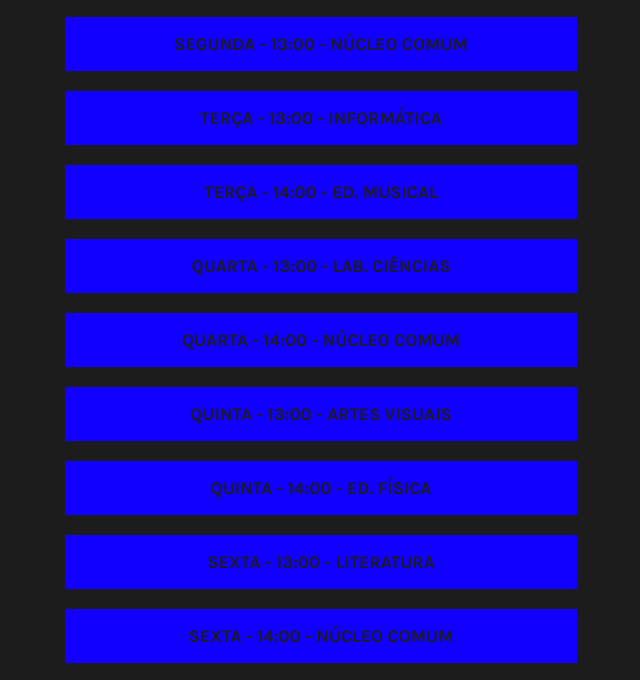
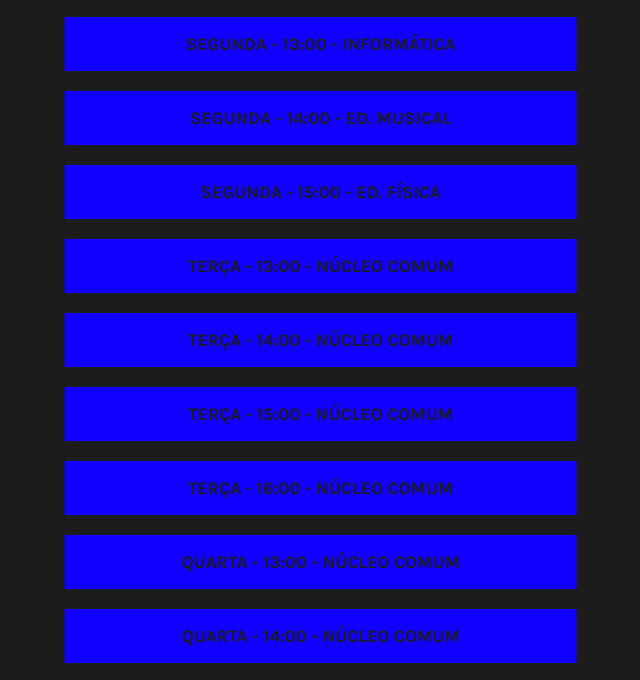
Before and after one commit to ronaldorts/https-ronaldorts.github.io-, a plain HTML site: page index.html in a window 1280 px wide. Shown: the part 260-940 px from the top of the page, without its empty margins (319-959 px from the left). Drawn offline with Linux system fonts and the light colour scheme.

Commit message:
Ajusto links e horarios

```diff
--- a/index.html
+++ b/index.html
@@ -12,19 +12,27 @@
     <div class="link-tree">
         <img src="pj.jpg" alt="Pedro II">
         <h1>Aulas-302</h1>
-        <a href="https://meet.google.com/dsk-yxpw-wtk">Segunda - 13:00 - NÚCLEO COMUM</a>
 
-        <a href=" https://meet.google.com/umf-ybjj-xmy">Terça - 13:00 - INFORMÁTICA</a>
-        <a href="https://meet.google.com/dvs-pxmy-isy">Terça - 14:00 - ED. MUSICAL</a>
+        <a href="https://meet.google.com/ork-fnpe-fkr">Segunda - 13:00 - INFORMÁTICA</a>
+        <a href="https://meet.google.com/dvs-pxmy-isy">Segunda - 14:00 - ED. MUSICAL</a>
+        <a href="https://meet.google.com/thb-vywd-byy">Segunda - 15:00 - ED. FÍSICA</a>
 
-        <a href="https://meet.google.com/doh-tqno-hrx" >Quarta - 13:00 - LAB. CIÊNCIAS </a>
+        <a href="https://meet.google.com/dsk-yxpw-wtk">Terça - 13:00 - NÚCLEO COMUM</a>
+        <a href="https://meet.google.com/dsk-yxpw-wtk">Terça - 14:00 - NÚCLEO COMUM</a>
+        <a href="https://meet.google.com/dsk-yxpw-wtk">Terça - 15:00 - NÚCLEO COMUM</a>
+        <a href="https://meet.google.com/dsk-yxpw-wtk">Terça - 16:00 - NÚCLEO COMUM</a>
+
+        <a href="https://meet.google.com/dsk-yxpw-wtk">Quarta - 13:00 - NÚCLEO COMUM</a>
         <a href="https://meet.google.com/dsk-yxpw-wtk">Quarta - 14:00 - NÚCLEO COMUM</a>
+        <a href="https://meet.google.com/dsk-yxpw-wtk">Quarta - 15:00 - NÚCLEO COMUM</a>
+        <a href="https://meet.google.com/dsk-yxpw-wtk">Quarta - 16:00 - NÚCLEO COMUM</a>
 
-        <a href="https://meet.google.com/tnr-kzbb-rbh">Quinta - 13:00 - ARTES VISUAIS </a>
-        <a href="https://meet.google.com/thb-vywd-byy">Quinta - 14:00 - ED. FÍSICA</a>
+        <a href="https://meet.google.com/uot-idnx-kgh">Quinta - 13:00 - LITERATURA</a>
+        <a href="https://meet.google.com/tnr-kzbb-rbh">Quinta - 14:00 - ARTES VISUAIS </a>
+        <a href="https://meet.google.com/doh-tqno-hrx">Quinta - 13:00 - LAB. CIÊNCIAS </a>
 
-        <a href="https://meet.google.com/uot-idnx-kgh" >Sexta - 13:00 - LITERATURA</a>
-        <a href="https://meet.google.com/dsk-yxpw-wtk" >Sexta - 14:00 - NÚCLEO COMUM </a>
+
+        <a href="" >SEXTA - AULA PRESENCIAL!</a>
 
     </div>
 </body>
```
